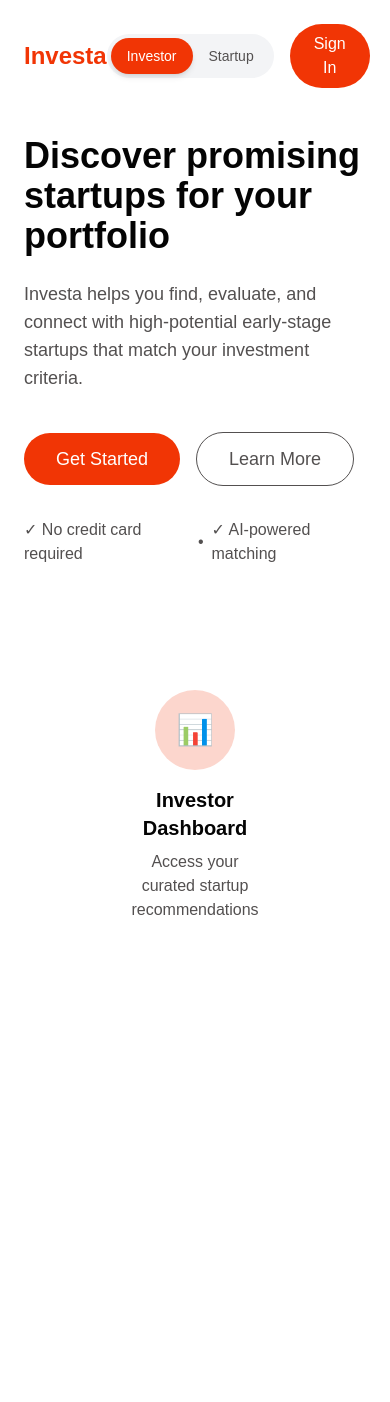
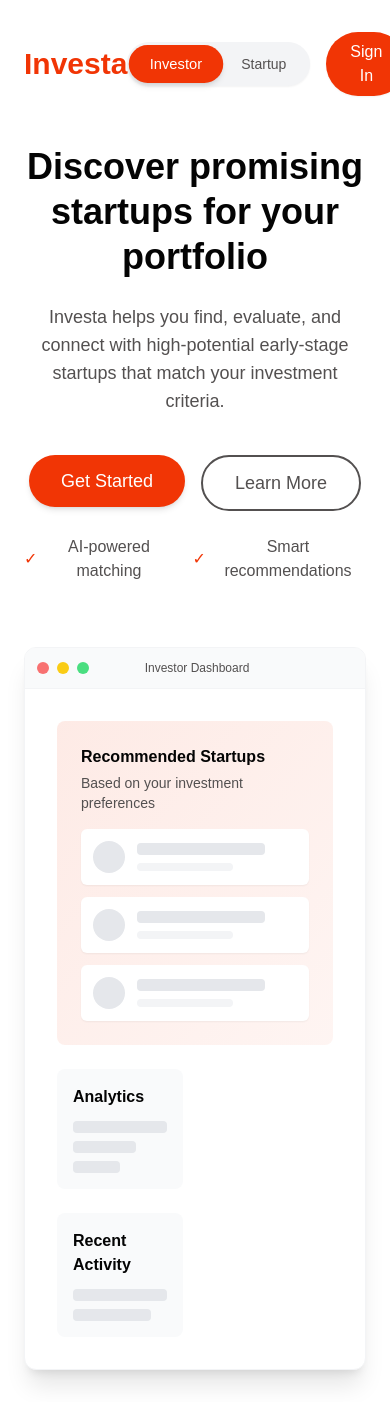
Before and after one commit to aroramrinaal/renvue, a Next.js app: page / in a window 390 px wide. Before the commit the page ends 1030 px from the top, so only its background shows below. Built offline with nearby package versions, Linux system fonts and the light colour scheme.

Commit message:
Enhance homepage layout with refined design elements, including a grid pattern background, improved navbar, and updated hero section. Introduce a more interactive mode toggle and dashboard previews for both investors and startups.

```diff
--- a/src/app/page.tsx
+++ b/src/app/page.tsx
@@ -7,100 +7,167 @@ export default function Home() {
   const [mode, setMode] = useState<"investor" | "startup">("investor");
 
   return (
-    <main className="min-h-screen bg-white p-6 relative">
+    <main className="min-h-screen bg-white relative overflow-hidden">
+      {/* Grid Pattern Background */}
+      <div className="absolute inset-0 bg-[url('/grid-pattern.svg')] opacity-10" />
+
+      <div className="relative z-10 px-6 py-8">
         {/* Navbar */}
-      <nav className="flex justify-between items-center mb-12">
-        <div className="font-bold text-2xl text-investa-primary">
+        <nav className="flex justify-between items-center mb-12 max-w-7xl mx-auto">
+          <div className="font-bold text-3xl text-investa-primary">
             Investa
           </div>
           <div className="flex items-center gap-4">
-          {/* Mode Toggle */}
-          <div className="bg-gray-100 rounded-full p-1 flex items-center">
+            {/* Mode Toggle - Refined Design */}
+            <div className="bg-gray-100 rounded-full p-1 flex items-center shadow-sm">
               <button
                 onClick={() => setMode("investor")}
-              className={`py-2 px-4 rounded-full text-sm font-medium transition-all ${
+                className={`py-2 px-5 rounded-full text-sm font-medium transition-all duration-300 ${
                   mode === "investor"
-                  ? "bg-investa-primary text-white shadow-md"
-                  : "text-investa-gray"
+                    ? "bg-investa-primary text-white shadow-md transform scale-105"
+                    : "text-investa-gray hover:bg-gray-200"
                 }`}
               >
                 Investor
               </button>
               <button
                 onClick={() => setMode("startup")}
-              className={`py-2 px-4 rounded-full text-sm font-medium transition-all ${
+                className={`py-2 px-5 rounded-full text-sm font-medium transition-all duration-300 ${
                   mode === "startup"
-                  ? "bg-investa-primary text-white shadow-md"
-                  : "text-investa-gray"
+                    ? "bg-investa-primary text-white shadow-md transform scale-105"
+                    : "text-investa-gray hover:bg-gray-200"
                 }`}
               >
                 Startup
               </button>
             </div>
             <Link href="/get-started">
-            <button className="py-2 px-6 bg-investa-primary text-white rounded-full hover:bg-opacity-90 transition-all">
+              <button className="py-2 px-6 bg-investa-primary text-white rounded-full hover:bg-opacity-90 transition-all shadow-sm">
                 Sign In
               </button>
             </Link>
           </div>
         </nav>
 
-      {/* Hero Section - Conditionally rendered based on mode */}
-      <div className="flex flex-col md:flex-row gap-10 items-center max-w-6xl mx-auto">
-        {/* Left Side - Text Content */}
-        <div className="flex-1 space-y-6">
-          <h1 className="text-4xl md:text-5xl font-bold text-investa-dark">
+        {/* Centered Hero Section */}
+        <div className="max-w-5xl mx-auto text-center mb-16">
+          <h1 className="text-4xl md:text-6xl font-bold text-investa-dark leading-tight mb-6">
             {mode === "investor"
               ? "Discover promising startups for your portfolio"
               : "Connect with investors ready to fund your vision"}
           </h1>
-          <p className="text-investa-gray text-lg">
+          <p className="text-investa-gray text-lg md:text-xl max-w-3xl mx-auto mb-10">
             {mode === "investor"
               ? "Investa helps you find, evaluate, and connect with high-potential early-stage startups that match your investment criteria."
               : "Showcase your startup to a curated network of investors looking for the next big opportunity in your industry."}
           </p>
-          <div className="pt-4">
+          <div className="flex flex-wrap justify-center gap-4">
             <Link href="/get-started">
-              <button className="py-3 px-8 bg-investa-primary text-white rounded-full text-lg font-medium hover:bg-opacity-90 transition-all">
+              <button className="py-3 px-8 bg-investa-primary text-white rounded-full text-lg font-medium hover:bg-opacity-90 transition-all shadow-md hover:shadow-lg transform hover:scale-105">
                 Get Started
               </button>
             </Link>
-            <button className="py-3 px-8 ml-4 border border-investa-gray text-investa-gray rounded-full text-lg font-medium hover:bg-gray-50 transition-all">
+            <button className="py-3 px-8 border-2 border-investa-gray text-investa-gray rounded-full text-lg font-medium hover:bg-gray-50 transition-all transform hover:scale-105">
               Learn More
             </button>
           </div>
-          <div className="flex items-center space-x-2 text-investa-gray pt-2">
-            <span>✓ No credit card required</span>
-            <span>•</span>
-            <span>✓ AI-powered matching</span>
+          <div className="flex justify-center items-center space-x-4 text-investa-gray pt-6">
+            <span className="flex items-center"><span className="text-investa-primary mr-1">✓</span> AI-powered matching</span>
+            <span className="hidden md:inline">•</span>
+            <span className="flex items-center"><span className="text-investa-primary mr-1">✓</span> Smart recommendations</span>
           </div>
         </div>
 
-        {/* Right Side - Image */}
-        <div className="flex-1">
+        {/* Dashboard Preview Section */}
+        <div className="max-w-6xl mx-auto">
           {mode === "investor" ? (
-            <div className="relative h-[400px] w-full">
-              <div className="absolute inset-0 bg-gradient-to-br from-investa-primary/10 to-investa-primary/5 rounded-xl"></div>
-              <div className="absolute inset-0 flex items-center justify-center">
-                <div className="text-center p-8">
-                  <div className="w-20 h-20 bg-investa-primary/20 rounded-full mx-auto mb-4 flex items-center justify-center">
-                    <span className="text-investa-primary text-3xl">📊</span>
+            <div className="bg-white rounded-xl shadow-xl overflow-hidden border border-gray-100">
+              <div className="bg-gray-50 p-3 border-b border-gray-100 flex items-center justify-between">
+                <div className="flex items-center space-x-2">
+                  <div className="w-3 h-3 rounded-full bg-red-400"></div>
+                  <div className="w-3 h-3 rounded-full bg-yellow-400"></div>
+                  <div className="w-3 h-3 rounded-full bg-green-400"></div>
                 </div>
-                  <h3 className="text-xl font-semibold text-investa-dark">Investor Dashboard</h3>
-                  <p className="text-investa-gray mt-2">Access your curated startup recommendations</p>
+                <div className="text-xs text-investa-gray">Investor Dashboard</div>
+                <div className="w-12"></div>
+              </div>
+              <div className="p-8 grid grid-cols-2 md:grid-cols-3 gap-6">
+                <div className="col-span-2 bg-gradient-to-br from-investa-primary/10 to-investa-primary/5 rounded-lg p-6">
+                  <h3 className="font-semibold text-investa-dark mb-1">Recommended Startups</h3>
+                  <p className="text-sm text-investa-gray">Based on your investment preferences</p>
+                  <div className="mt-4 space-y-3">
+                    {[1, 2, 3].map((i) => (
+                      <div key={i} className="bg-white p-3 rounded-md shadow-sm flex items-center">
+                        <div className="w-8 h-8 rounded-full bg-gray-200 mr-3"></div>
+                        <div>
+                          <div className="h-3 w-32 bg-gray-200 rounded"></div>
+                          <div className="h-2 w-24 bg-gray-100 rounded mt-2"></div>
+                        </div>
+                      </div>
+                    ))}
+                  </div>
+                </div>
+                <div className="col-span-1 space-y-6">
+                  <div className="bg-gray-50 rounded-lg p-4">
+                    <h3 className="font-semibold text-investa-dark mb-1">Analytics</h3>
+                    <div className="mt-3 space-y-2">
+                      <div className="h-3 w-full bg-gray-200 rounded"></div>
+                      <div className="h-3 w-2/3 bg-gray-200 rounded"></div>
+                      <div className="h-3 w-1/2 bg-gray-200 rounded"></div>
+                    </div>
+                  </div>
+                  <div className="bg-gray-50 rounded-lg p-4">
+                    <h3 className="font-semibold text-investa-dark mb-1">Recent Activity</h3>
+                    <div className="mt-3 space-y-2">
+                      <div className="h-3 w-full bg-gray-200 rounded"></div>
+                      <div className="h-3 w-5/6 bg-gray-200 rounded"></div>
+                    </div>
+                  </div>
                 </div>
               </div>
             </div>
           ) : (
-            <div className="relative h-[400px] w-full">
-              <div className="absolute inset-0 bg-gradient-to-br from-investa-primary/10 to-investa-primary/5 rounded-xl"></div>
-              <div className="absolute inset-0 flex items-center justify-center">
-                <div className="text-center p-8">
-                  <div className="w-20 h-20 bg-investa-primary/20 rounded-full mx-auto mb-4 flex items-center justify-center">
-                    <span className="text-investa-primary text-3xl">🚀</span>
+            <div className="bg-white rounded-xl shadow-xl overflow-hidden border border-gray-100">
+              <div className="bg-gray-50 p-3 border-b border-gray-100 flex items-center justify-between">
+                <div className="flex items-center space-x-2">
+                  <div className="w-3 h-3 rounded-full bg-red-400"></div>
+                  <div className="w-3 h-3 rounded-full bg-yellow-400"></div>
+                  <div className="w-3 h-3 rounded-full bg-green-400"></div>
                 </div>
-                  <h3 className="text-xl font-semibold text-investa-dark">Startup Profile</h3>
-                  <p className="text-investa-gray mt-2">Showcase your vision to potential investors</p>
+                <div className="text-xs text-investa-gray">Startup Profile</div>
+                <div className="w-12"></div>
+              </div>
+              <div className="p-8 grid grid-cols-2 md:grid-cols-3 gap-6">
+                <div className="col-span-1 space-y-6">
+                  <div className="bg-gray-50 rounded-lg p-4">
+                    <h3 className="font-semibold text-investa-dark mb-1">Profile Completion</h3>
+                    <div className="w-full bg-gray-200 rounded-full h-2.5 mt-4">
+                      <div className="bg-investa-primary h-2.5 rounded-full w-[85%]"></div>
+                    </div>
+                    <div className="mt-2 text-xs text-right text-investa-gray">85%</div>
+                  </div>
+                  <div className="bg-gray-50 rounded-lg p-4">
+                    <h3 className="font-semibold text-investa-dark mb-1">Investor Interest</h3>
+                    <div className="mt-3 space-y-2">
+                      <div className="h-3 w-full bg-gray-200 rounded"></div>
+                      <div className="h-3 w-5/6 bg-gray-200 rounded"></div>
+                    </div>
+                  </div>
+                </div>
+                <div className="col-span-2 bg-gradient-to-br from-investa-primary/10 to-investa-primary/5 rounded-lg p-6">
+                  <h3 className="font-semibold text-investa-dark mb-1">Investor Matches</h3>
+                  <p className="text-sm text-investa-gray">Investors interested in your sector</p>
+                  <div className="mt-4 space-y-3">
+                    {[1, 2, 3].map((i) => (
+                      <div key={i} className="bg-white p-3 rounded-md shadow-sm flex items-center">
+                        <div className="w-8 h-8 rounded-full bg-gray-200 mr-3"></div>
+                        <div>
+                          <div className="h-3 w-32 bg-gray-200 rounded"></div>
+                          <div className="h-2 w-24 bg-gray-100 rounded mt-2"></div>
+                        </div>
+                      </div>
+                    ))}
+                  </div>
                 </div>
               </div>
             </div>
```
Also changed, not shown: public/grid-pattern.svg (added). Lines whose indentation alone changed are shown as unchanged.
